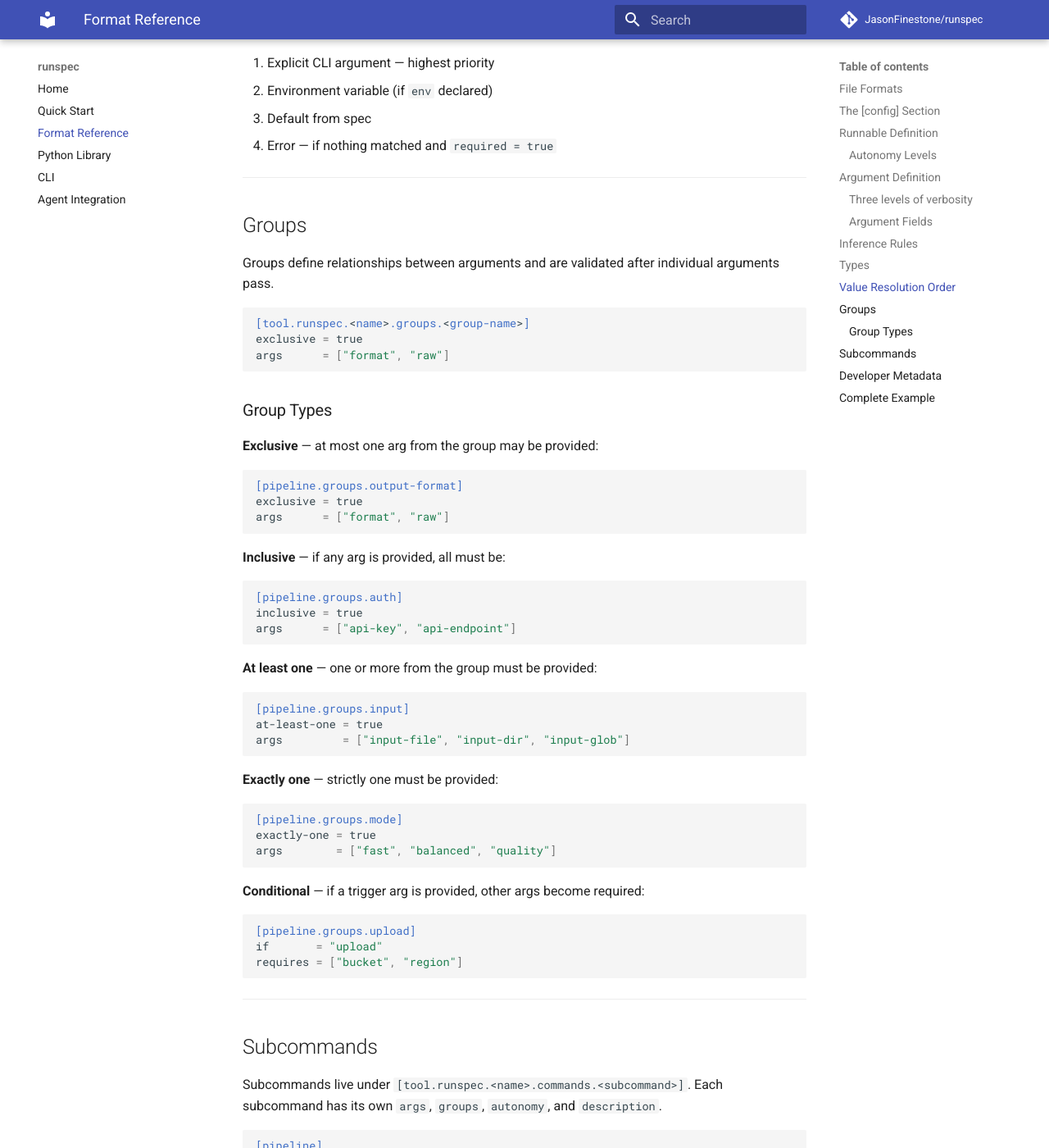
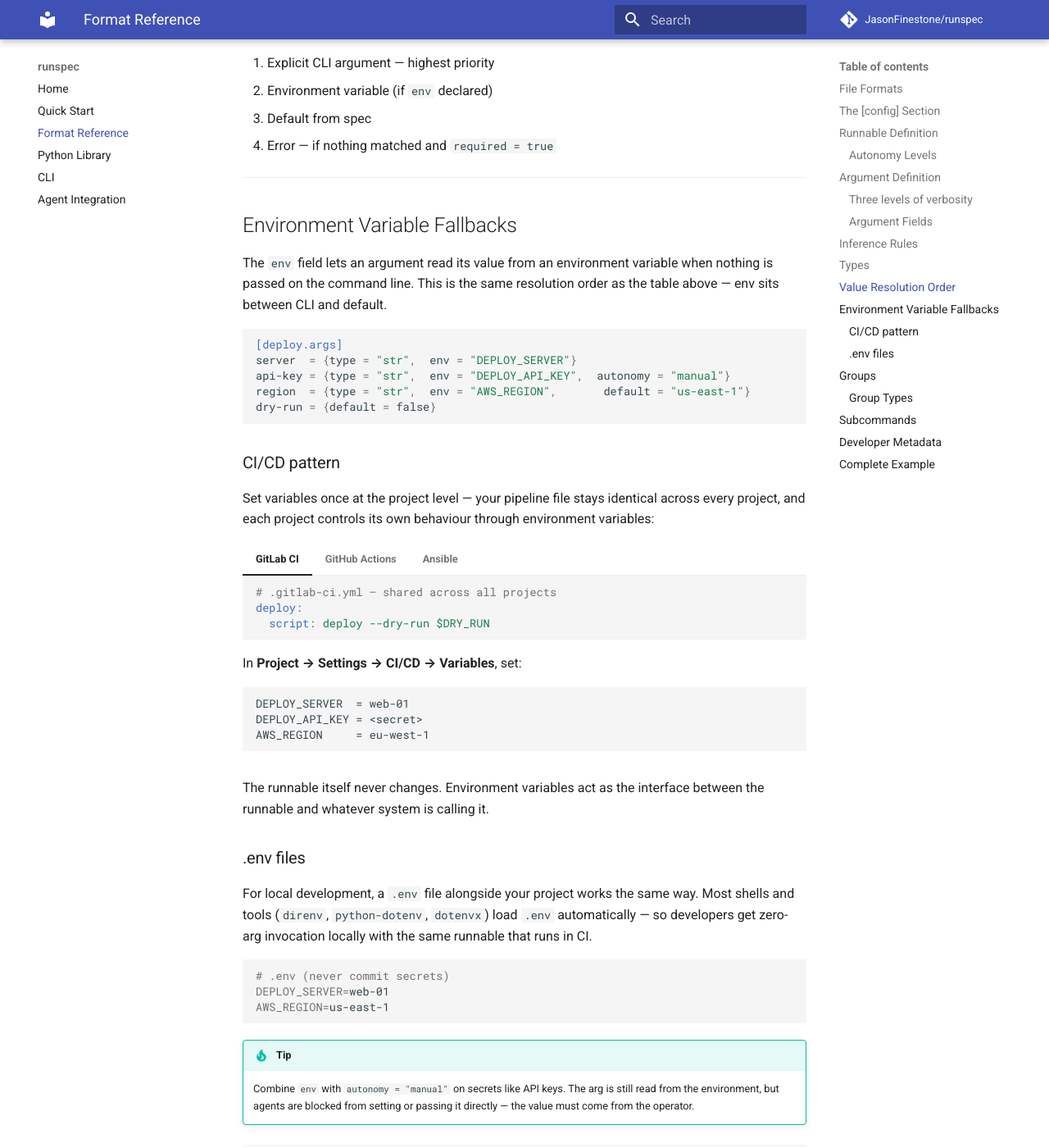
Before and after one commit to JasonFinestone/runspec, an MkDocs documentation site: the page built from docs/format.md, in a window 1280 px wide and 1400 px high, scrolled down 4757 px. Shown: the whole window at 82% size. Built offline with MkDocs 1.6.1 and Material for MkDocs 9.7.7, drawn with Linux system fonts in a browser that asks for light colours; comment, search, counter and statistics services are not loaded.

Commit message:
docs: add env fallback section to format reference
Adds a dedicated section covering the env field with a CI/CD pattern
showing GitLab, GitHub Actions, and Ansible tab examples. Also covers
.env files for local dev and the autonomy=manual tip for secrets.

Co-Authored-By: Claude Sonnet 4.6 <noreply@anthropic.com>

````diff
--- a/docs/format.md
+++ b/docs/format.md
@@ -199,6 +199,87 @@ For every argument, values are resolved in this order:
 
 ---
 
+## Environment Variable Fallbacks
+
+The `env` field lets an argument read its value from an environment variable
+when nothing is passed on the command line. This is the same resolution order
+as the table above — env sits between CLI and default.
+
+```toml
+[deploy.args]
+server  = {type = "str",  env = "DEPLOY_SERVER"}
+api-key = {type = "str",  env = "DEPLOY_API_KEY",  autonomy = "manual"}
+region  = {type = "str",  env = "AWS_REGION",       default = "us-east-1"}
+dry-run = {default = false}
+```
+
+### CI/CD pattern
+
+Set variables once at the project level — your pipeline file stays identical
+across every project, and each project controls its own behaviour through
+environment variables:
+
+=== "GitLab CI"
+
+    ```yaml
+    # .gitlab-ci.yml — shared across all projects
+    deploy:
+      script: deploy --dry-run $DRY_RUN
+    ```
+
+    In **Project → Settings → CI/CD → Variables**, set:
+
+    ```
+    DEPLOY_SERVER  = web-01
+    DEPLOY_API_KEY = <secret>
+    AWS_REGION     = eu-west-1
+    ```
+
+=== "GitHub Actions"
+
+    ```yaml
+    - name: Deploy
+      run: deploy
+      env:
+        DEPLOY_SERVER: web-01
+        DEPLOY_API_KEY: ${{ secrets.DEPLOY_API_KEY }}
+        AWS_REGION: eu-west-1
+    ```
+
+=== "Ansible"
+
+    ```yaml
+    - name: Deploy application
+      command: deploy
+      environment:
+        DEPLOY_SERVER: "{{ deploy_server }}"
+        DEPLOY_API_KEY: "{{ vault_deploy_api_key }}"
+        AWS_REGION: "{{ aws_region }}"
+    ```
+
+The runnable itself never changes. Environment variables act as the interface
+between the runnable and whatever system is calling it.
+
+### .env files
+
+For local development, a `.env` file alongside your project works the same way.
+Most shells and tools (`direnv`, `python-dotenv`, `dotenvx`) load `.env`
+automatically — so developers get zero-arg invocation locally with the same
+runnable that runs in CI.
+
+```bash
+# .env (never commit secrets)
+DEPLOY_SERVER=web-01
+AWS_REGION=us-east-1
+```
+
+!!! tip
+    Combine `env` with `autonomy = "manual"` on secrets like API keys.
+    The arg is still read from the environment, but agents are blocked from
+    setting or passing it directly — the value must come from the operator.
+
+---
+
 ## Groups
 
 Groups define relationships between arguments and are validated after
````
